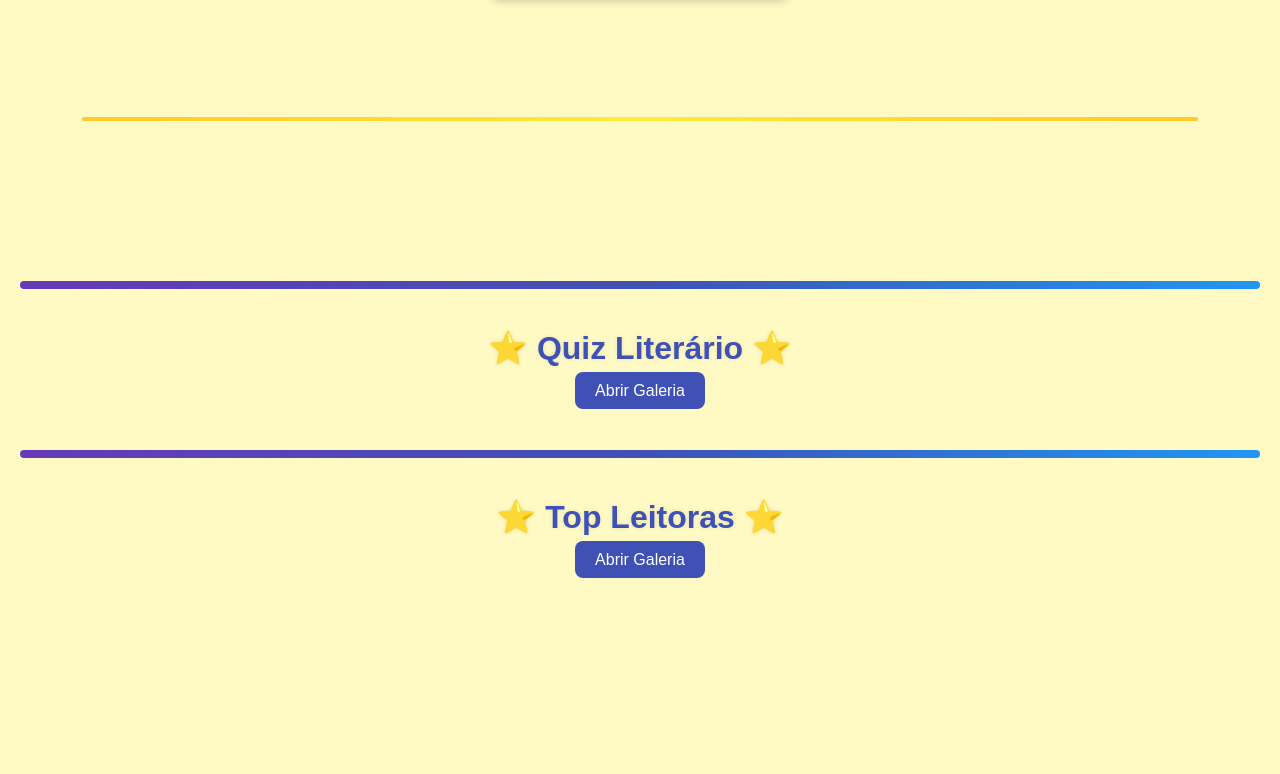
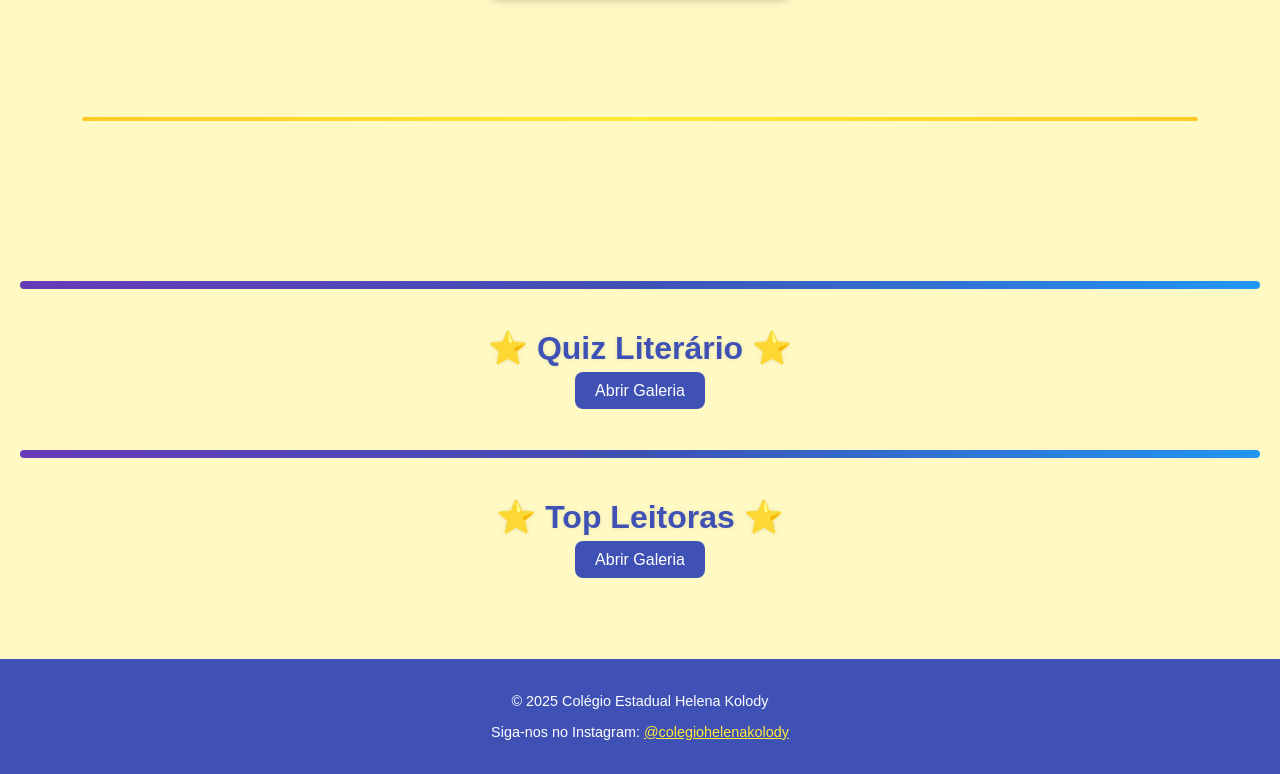
Before and after one commit to daniellisdse/acontecenohk, a plain HTML site: page index.html in a window 1280 px wide. Shown: the part 928-1702 px from the top of the page. Before the commit the page ends 1587 px from the top, so only its background shows below. Drawn offline with Linux system fonts and the light colour scheme.

Commit message:
instagram

```diff
--- a/index.html
+++ b/index.html
@@ -136,6 +136,15 @@
     if (e.target === modal) modal.style.display = "none";
   };
 </script>
+<footer>
+  <p>© 2025 Colégio Estadual Helena Kolody</p>
+  <p>
+    Siga-nos no Instagram:
+    <a href="https://www.instagram.com/colegiohelenakolody" target="_blank">
+      @colegiohelenakolody
+    </a>
+  </p>
+</footer>
 
 
 </body>
```
